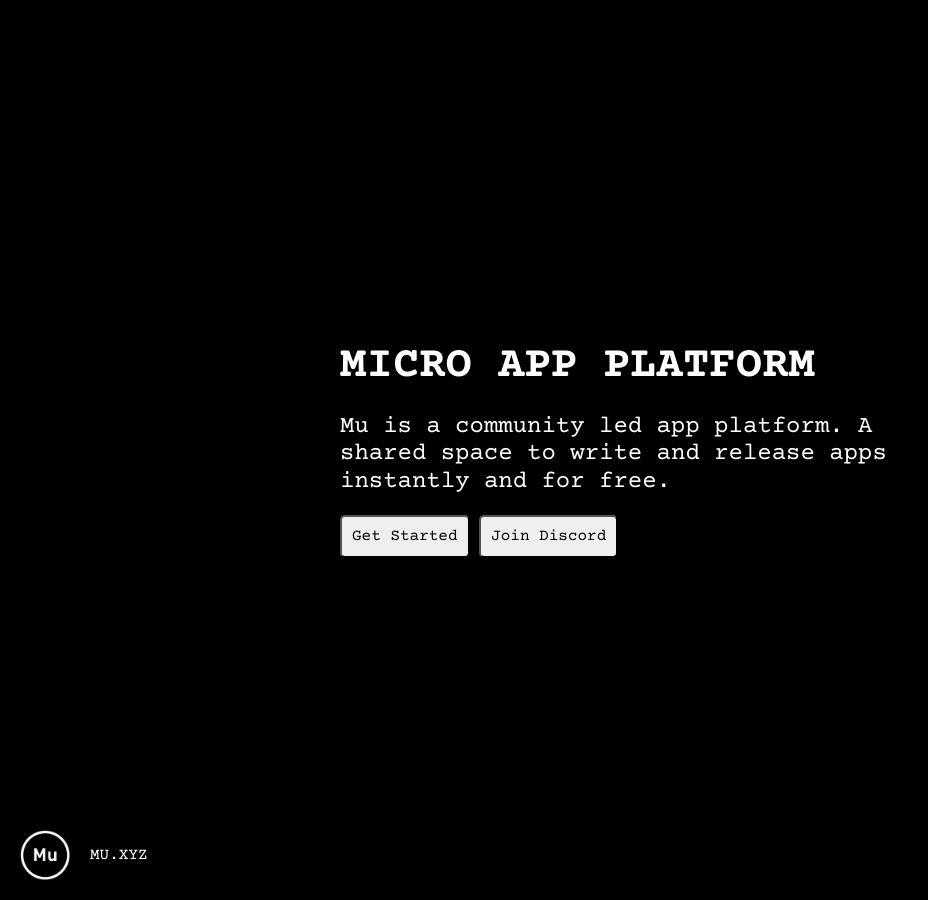
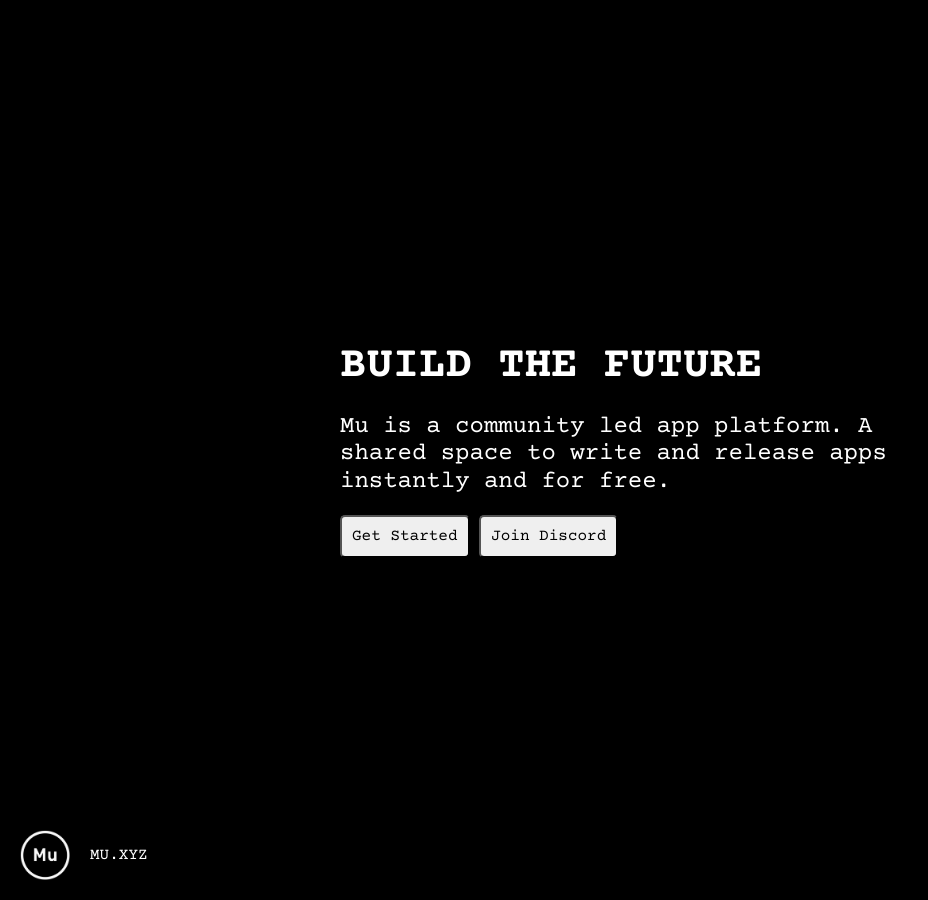
Before and after one commit to muxyz/website, a Jekyll site: the page index.html, which Jekyll copies as it is, in a window 1280 px wide. Shown: the whole page, without its empty margins (0-928 px from the left). Built offline with Jekyll 4.4.1, drawn with Linux system fonts in a browser that asks for light colours.

Commit message:
Update index.html

```diff
--- a/index.html
+++ b/index.html
@@ -19,7 +19,7 @@
     </div>
     <div class="wrap">
       <div class="inner">
-        <h1>Micro App Platform</h1>
+        <h1>Build The Future</h1>
         <h2>Mu is a community led app platform. A shared space to write and release apps instantly and for free.</h2>
 	<a href="https://mu.app"><button>Get Started</button></a>
 	<a href="https://discord.gg/w2586Sqcpk"><button>Join Discord</button></a>
```
